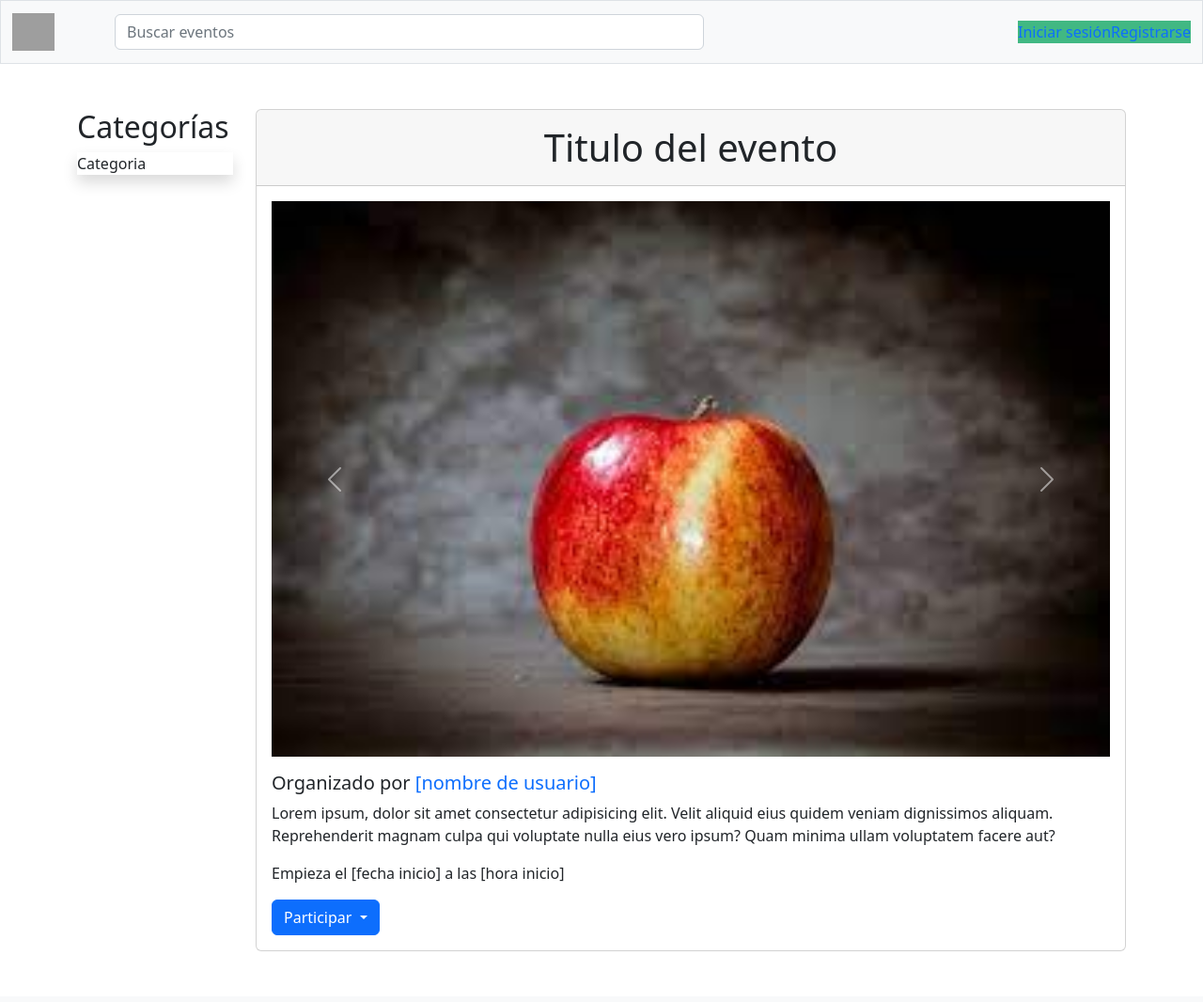
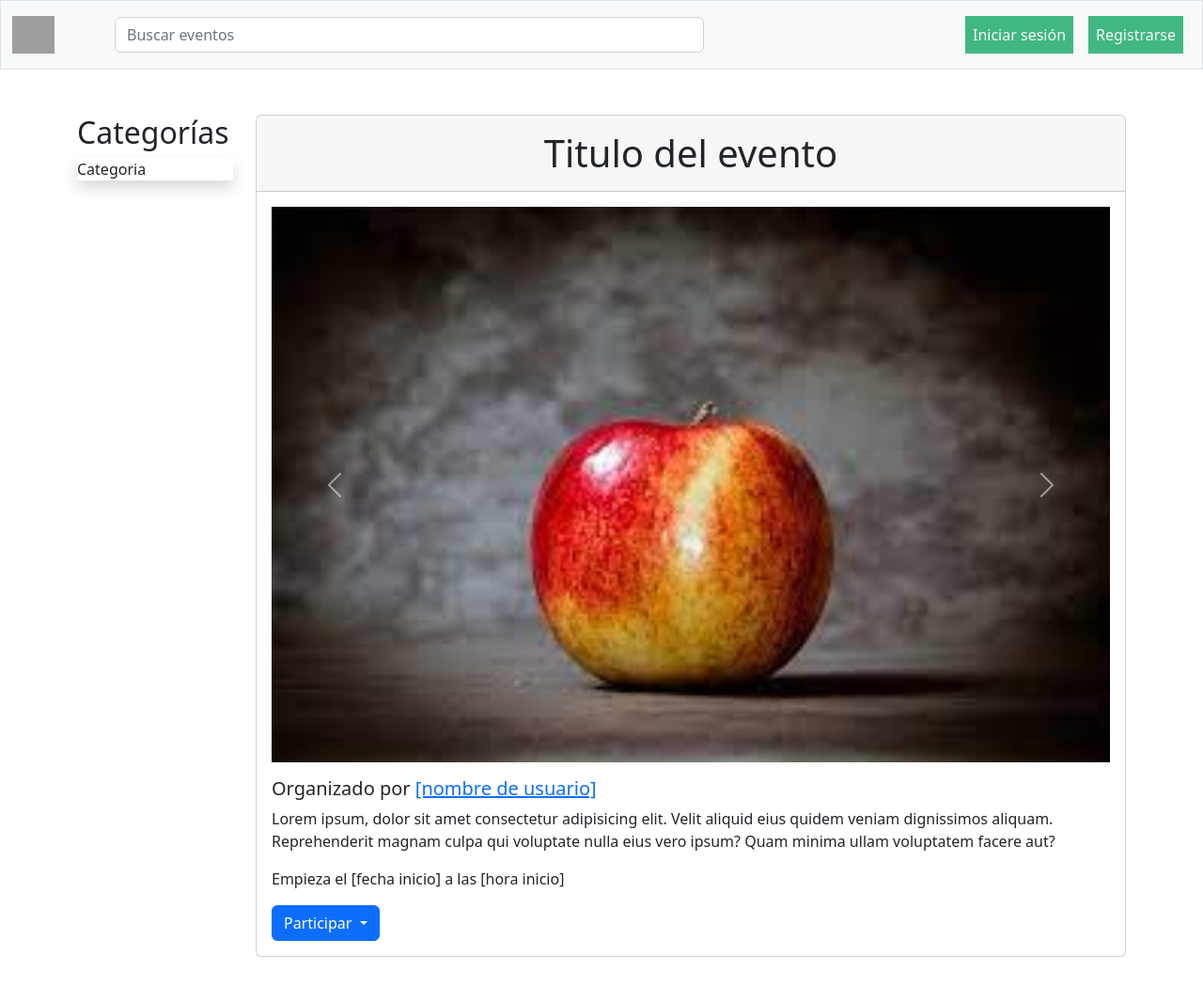
Before and after one commit to zabieru363/EventGoApp, a PHP site: page / in a window 1280 px wide. Shown: the whole page at 94% size. Before the commit the page ends 1012 px from the top, so only its background shows below. Run offline with PHP 8.4, Linux system fonts and the light colour scheme; some libraries are stand-ins or nearby versions; grey boxes are pictures that could not be loaded.

Commit message:
Estilos actualizados

```diff
--- a/public/css/styles.css
+++ b/public/css/styles.css
@@ -1,26 +1,42 @@
 /* Global styles */
+
+:root {
+    --primary-color: #F7F7F7;
+    --secondayy_color: #41b883;
+    --last-color: #FF5733;
+    --secondary_color_hover: #349569;
+}
+
 .submit-btn {
-    background: #41b883;
+    background: var(--secondayy_color);
     padding: 0.5rem;
     border-radius: 5%;
-    color: white;
+    color: var(--primary-color);
     border: none;
 }
 
 .submit-btn:hover{
-    background: #349569;
+    background: var(--secondary_color_hover);
     transition: all 1s;
 }
 
 /* Home styles */
 
-.user_control > * {
-    background: #41b883;
+.user_control > a {
     text-decoration: none;
+    color: var(--primary-color);
+    padding: 0.5rem;
+    margin: 0.5rem;
+    background: var(--secondayy_color);
 }
 
-.anchor {
-    text-decoration: none;
+@media (max-width: 991px) {
+    .user_control {
+        width: 50%;
+        margin: auto;
+        flex-direction: column;
+        text-align: center;
+    }
 }
 
 .user-auth-circle {
@@ -73,7 +89,7 @@ label[for="image"] {
     transform: translateX(-50%);
     font-size: 1.2rem;
     text-align: center;
-    color: #fff;
+    color: var(--primary-color);
     cursor: pointer;
 }
 
```
